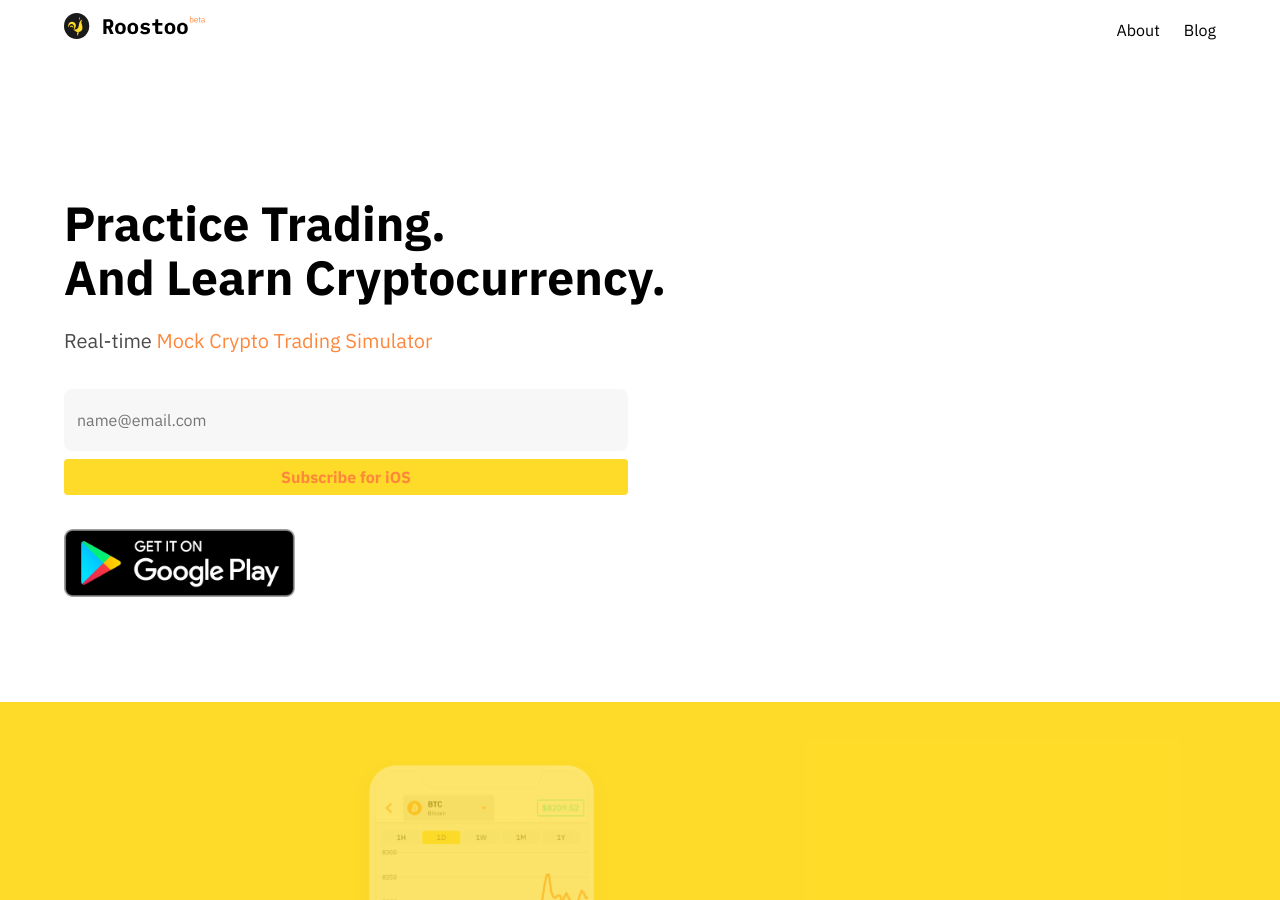
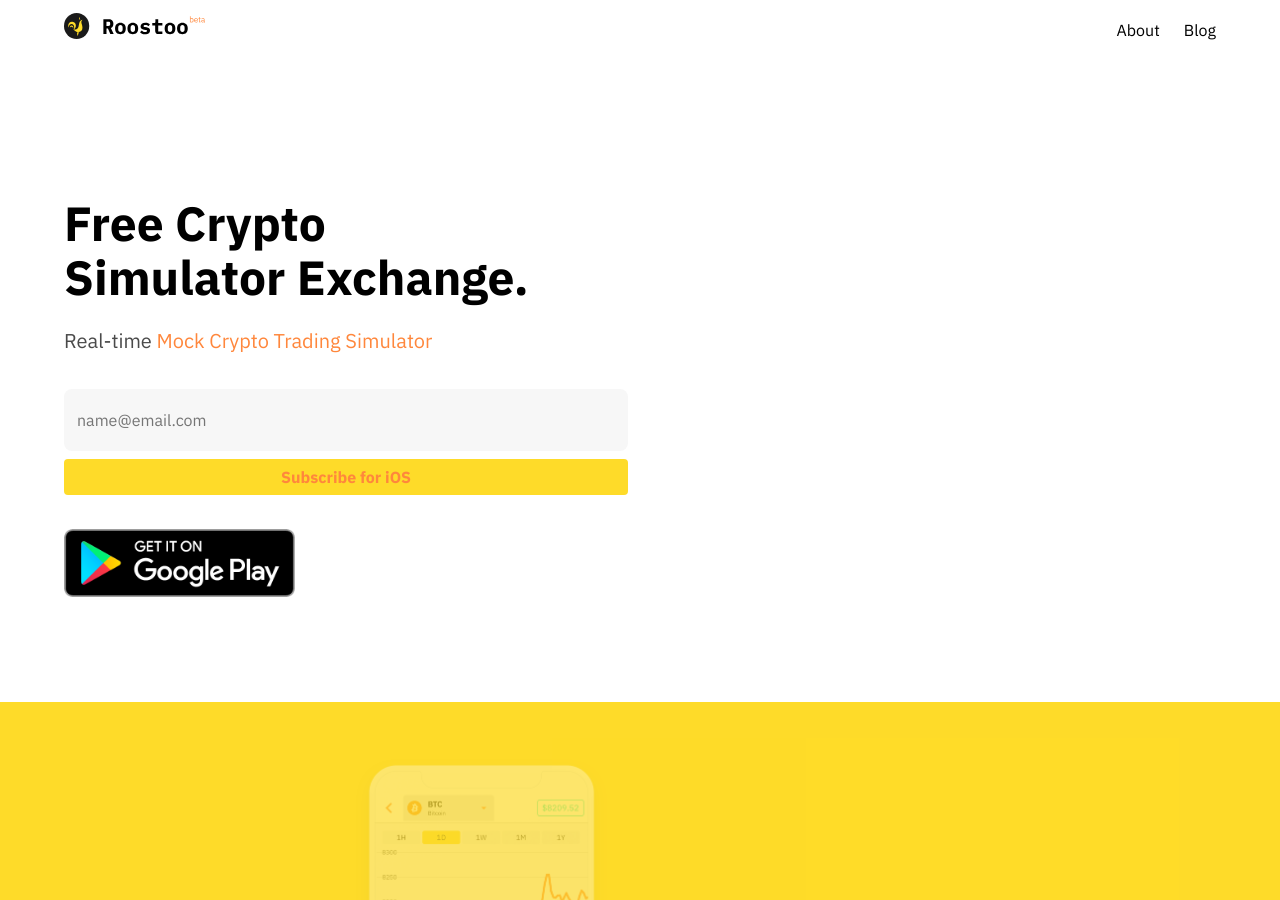
Before and after one commit to roostoo/roostoo.github.io, a Jekyll site: the page built from index.md, in a window 1280 px wide and 900 px high. Built offline with Jekyll 4.4.1, drawn with Linux system fonts in a browser that asks for light colours; nearby versions of some CDN libraries; comment, search, counter and statistics services are not loaded.

Commit message:
doc: change tagline

```diff
--- a/_layouts/index.html
+++ b/_layouts/index.html
@@ -13,8 +13,8 @@
 
         <div class="container">
             <h1 class="title is-spaced is-1">
-                Practice Trading. </br>
-                And Learn Cryptocurrency.
+                Free Crypto </br>
+                Simulator Exchange.
             </h1>
             <h2 class="subtitle">
                 Real-time <span class="has-text-link">Mock Crypto Trading Simulator</span>
```
